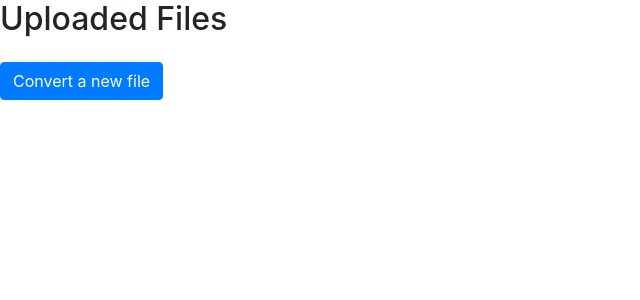
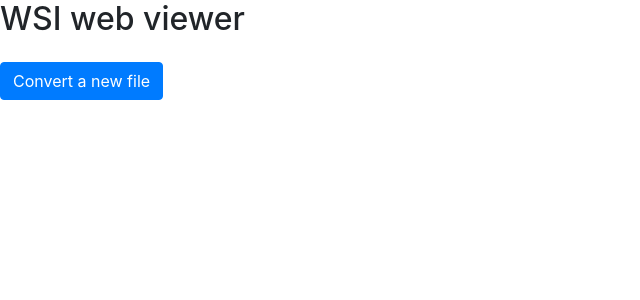
Before and after one commit to RishavJ7/slidescope, a Django app: page / in a window 1280 px wide. Shown: the top 300 px of the page, without its empty margins (0-640 px from the left). Run offline with Django 4.2, Linux system fonts and the light colour scheme; data that the repository does not hold is empty; some libraries are stand-ins or nearby versions.

Commit message:
Implement DZI tile streaming endpoint

```diff
--- a/viewer/templates/list_files.html
+++ b/viewer/templates/list_files.html
@@ -3,7 +3,7 @@
 {% block title %}File List{% endblock %}
 
 {% block content %}
-    <h2 class="mb-4">Uploaded Files</h2>
+    <h2 class="mb-4">WSI web viewer</h2>
     <a href="{% url 'upload_and_view' %}" class="btn btn-primary mb-4">Convert a new file</a>
     <ul class="list-group">
         {% for file in files %}
```
